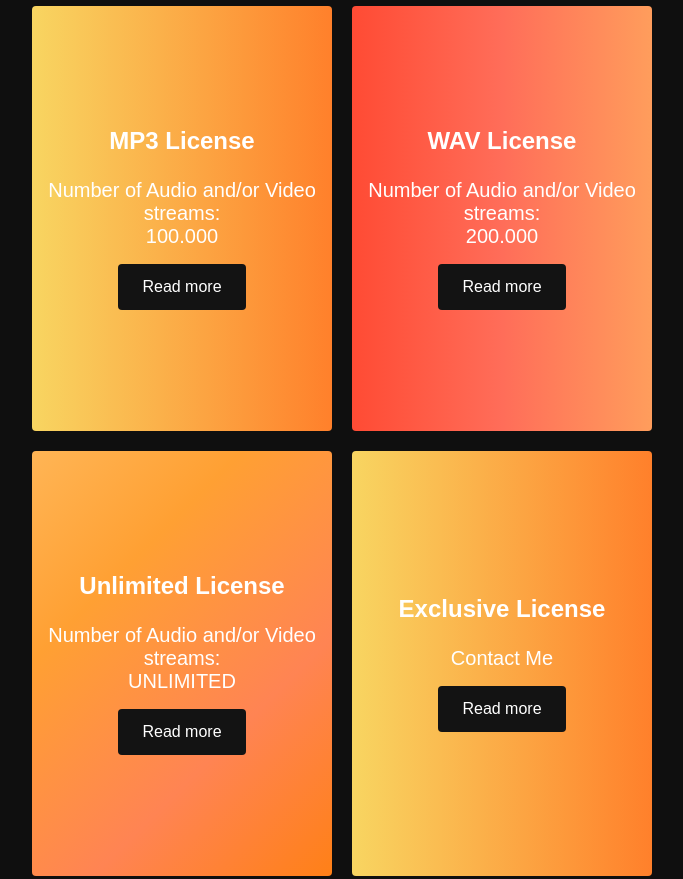
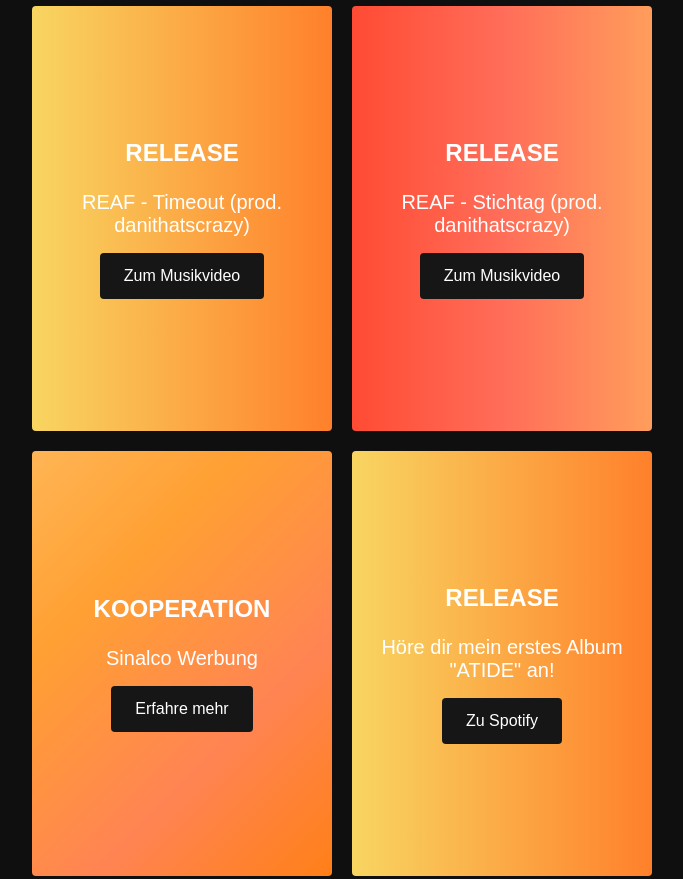
Before and after one commit to reafmgmt/reaf.github.io, a plain HTML site: page index.html in a window 1280 px wide. Shown: the part 2720-3599 px from the top of the page, without its empty margins (298-981 px from the left). Drawn offline with nearby package versions, Linux system fonts and the light colour scheme.

Commit message:
Add files via upload

```diff
--- a/index.html
+++ b/index.html
@@ -74,30 +74,30 @@
           <div class="licenses__wrapper">
 
             <div class="licenses__card">
-              <h2>MP3 License</h2>
-              <p>Number of Audio and/or Video streams: <br>
-              100.000</p>
-              <div class="licenses__button"><button>Read more</button></div>
+              <h2>RELEASE</h2>
+              <p>REAF - Timeout (prod. danithatscrazy)<br>
+             </p>
+              <div class="licenses__button"><button>Zum Musikvideo</button></div>
             </div>
 
             <div class="licenses__card">
-              <h2>WAV License</h2>
-              <p>Number of Audio and/or Video streams: <br>
-                200.000</p>
-              <div class="licenses__button"><button>Read more</button></div>
+              <h2>RELEASE</h2>
+              <p>REAF - Stichtag (prod. danithatscrazy)<br>
+              </p>
+              <div class="licenses__button"><button>Zum Musikvideo</button></div>
             </div>
 
             <div class="licenses__card">
-              <h2>Unlimited License</h2>
-              <p>Number of Audio and/or Video streams: <br>
-                UNLIMITED</p>
-              <div class="licenses__button"><button>Read more</button></div>
+              <h2>KOOPERATION</h2>
+              <p>Sinalco Werbung<br>
+               </p>
+              <div class="licenses__button"><button>Erfahre mehr</button></div>
             </div>
 
             <div class="licenses__card">
-              <h2>Exclusive License</h2>
-              <p>Contact Me<br></p>
-              <div class="licenses__button"><button>Read more</button></div>
+              <h2>RELEASE</h2>
+              <p>Höre dir mein erstes Album "ATIDE" an!<br></p>
+              <div class="licenses__button"><button>Zu Spotify</button></div>
             </div>
 
           </div>
@@ -113,7 +113,7 @@
               <p> Kontaktiere mich gerne!<br>
                   Klicke weiter unten um meine Referenzen einzusehen.
                 </p>
-              <button class="main__btn"><a href="#">Katalog</a></button>
+              <button class="main__btn"><a href="#licenses">Katalog</a></button>
             </div>
 
             <div class="main__img--container">
@@ -132,19 +132,19 @@
             <div class="footer__link--wrapper">
               <div class="footer__link--items">
                 <h2>About Me</h2>
-                 <a href="/">Testimonials</a>
-                <a href="/">Terms of Service</a>
+                 <a href="https://sinalco.de/unsere-stars">Testimonials</a>
+
               </div>
               <div class="footer__link--items">
                 <h2>Kontakt</h2>
-                <a href="/">Kontakt</a>
+                <a href="#about">Kontakt</a>
               </div>
             </div>
 
             <div class="footer__link--wrapper">
               <div class="footer__link--items">
                 <h2>Musik</h2>
-                <a href="/">Spotify</a> <a href="/">YouTube</a>
+                <a href="https://open.spotify.com/artist/7n1oXZg6Bj9Ydblt1ioRQb">Spotify</a> <a href="https://www.youtube.com/channel/UCwqebFyR8wW1vVEDqzOxFVA">YouTube</a>
               </div>
 
               <div class="footer__link--items">
@@ -176,7 +176,7 @@
                   ><i class="fab fa-youtube"></i
                 ></a>
                 <a href="https://www.tiktok.com/@reaf_offiziell" class="social__icon--link"
-                  ><i class="fab fa-twitter"></i
+                  ><i class="fab fa-tiktok"></i
                 ></a>
                 <a href="https://open.spotify.com/artist/7n1oXZg6Bj9Ydblt1ioRQb" class="social__icon--link"
                   ><i class="fab fa-spotify"></i
--- a/style.css
+++ b/style.css
@@ -563,7 +563,7 @@
     border: none;
     outline: none;
     border-radius: 4px;
-    background: #131313;
+    background: #161616;
     font-size: 1rem;
 }
 
```
